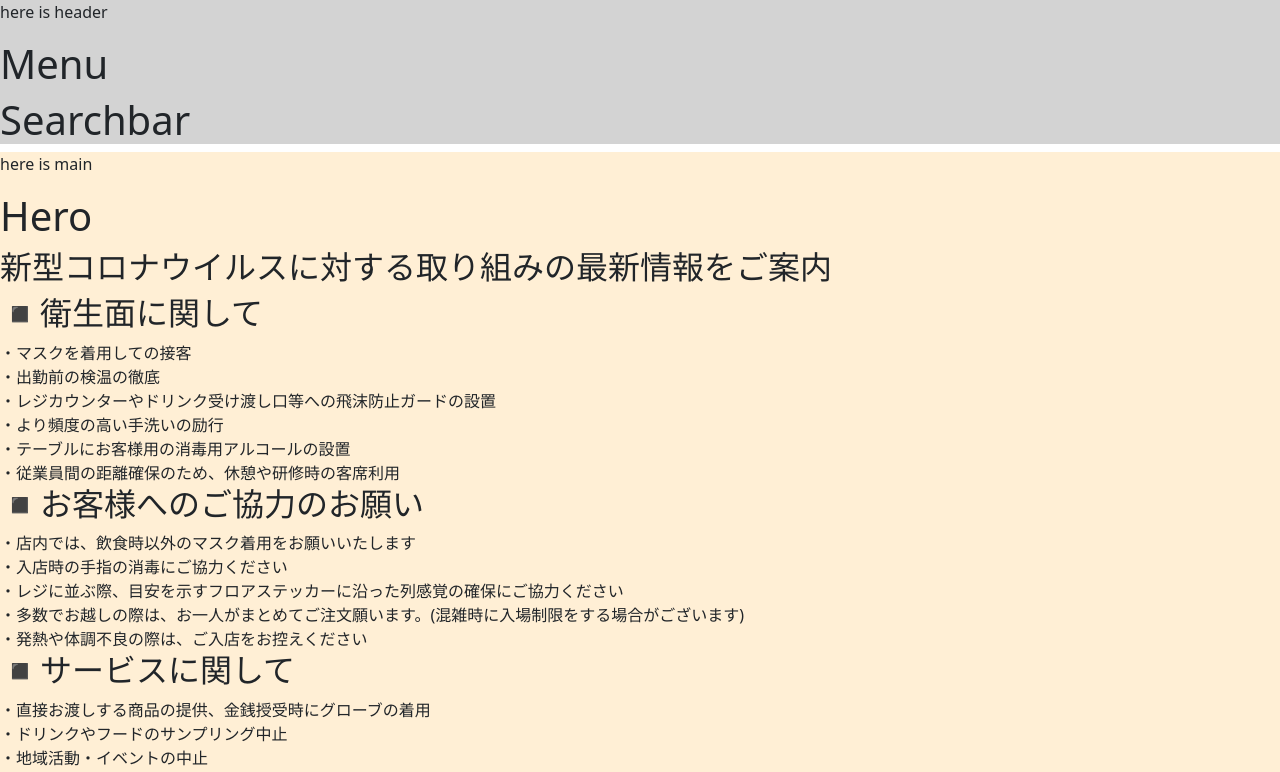
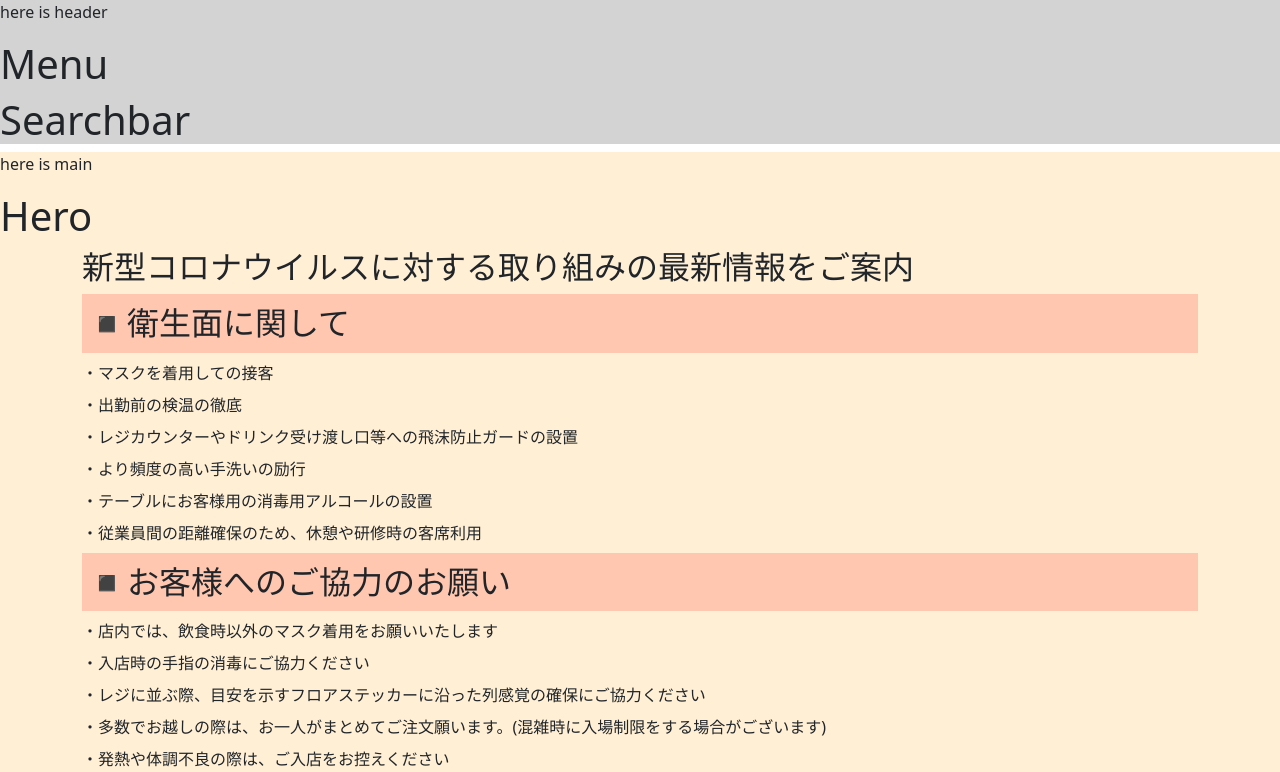
Before and after one commit to S-Takagawa1212/coding_advanced, a Next.js app: page / in a window 1280 px wide. Shown: the top 772 px of the page. Built offline with nearby package versions, Linux system fonts and the light colour scheme.

Commit message:
feat(covid): CSSで見た目を整えた。

```diff
--- a/components/Main/Covid/Covid.module.css
+++ b/components/Main/Covid/Covid.module.css
@@ -0,0 +1,4 @@
+.h2 {
+  background-color: #ffc7af;
+  padding: 10px 0 10px 5px;
+}
--- a/components/Main/Covid/Covid.tsx
+++ b/components/Main/Covid/Covid.tsx
@@ -1,7 +1,6 @@
-"use client"
+"use client";
 
 import CovidDetail from "./CovidDetail";
-
 
 export default function Covid() {
   type CovidSection = {
@@ -49,15 +48,14 @@ const covidData: CovidSection[] = [
   ];
 
   return (
-
     <>
       {/* TODO スタイルを当てる　共通部分は./stylesに定義　bootstrapを使う */}
-      <div>
+      <div className="container">
         <h2>新型コロナウイルスに対する取り組みの最新情報をご案内</h2>
         {covidData.map((section) => (
           <CovidDetail
-            key={section.id}              //Reactの最適化用
-            id={section.id}               //propsで受け取る用
+            key={section.id} //Reactの最適化用
+            id={section.id} //propsで受け取る用
             title={section.title}
             covidMeasuresList={section.covidMeasuresList}
           />
@@ -65,7 +63,4 @@ const covidData: CovidSection[] = [
       </div>
     </>
   );
-
-
-
 }
--- a/components/Main/Covid/CovidDetail.tsx
+++ b/components/Main/Covid/CovidDetail.tsx
@@ -1,20 +1,22 @@
+import styles from "./Covid.module.css";
 
-type props={
-  id:string;
-  title:string,
-  covidMeasuresList:string[];
+type props = {
+  id: string;
+  title: string;
+  covidMeasuresList: string[];
 };
 
-export default function CovidDetail({id,title,covidMeasuresList}:props){
-
+export default function CovidDetail({ id, title, covidMeasuresList }: props) {
   return (
     <>
-      <h2>◾️{title}</h2>
-      {covidMeasuresList.map((covidMeasure,index)=>{
-        return <li key={`${id}`+`${index}`}>・{covidMeasure}</li>
-        })
-      }
+      <h2 className={styles.h2}>◾️{title}</h2>
+      {covidMeasuresList.map((covidMeasure, index) => {
+        return (
+          <li key={`${id}` + `${index}`} className="mb-2">
+            ・{covidMeasure}
+          </li>
+        );
+      })}
     </>
-    );
-
-};
+  );
+}
--- a/src/app/layout.tsx
+++ b/src/app/layout.tsx
@@ -31,12 +31,14 @@ export default function RootLayout({
   return (
     <html lang="ja">
       <body className={`${geistSans.variable} ${geistMono.variable}`}>
+        <div className="">
           <Header />
           <main className="">
             <p>here is main</p>
             {children}
           </main>
           <Footer />
+        </div>
       </body>
     </html>
   );
```
Lines whose indentation alone changed are shown as unchanged.
